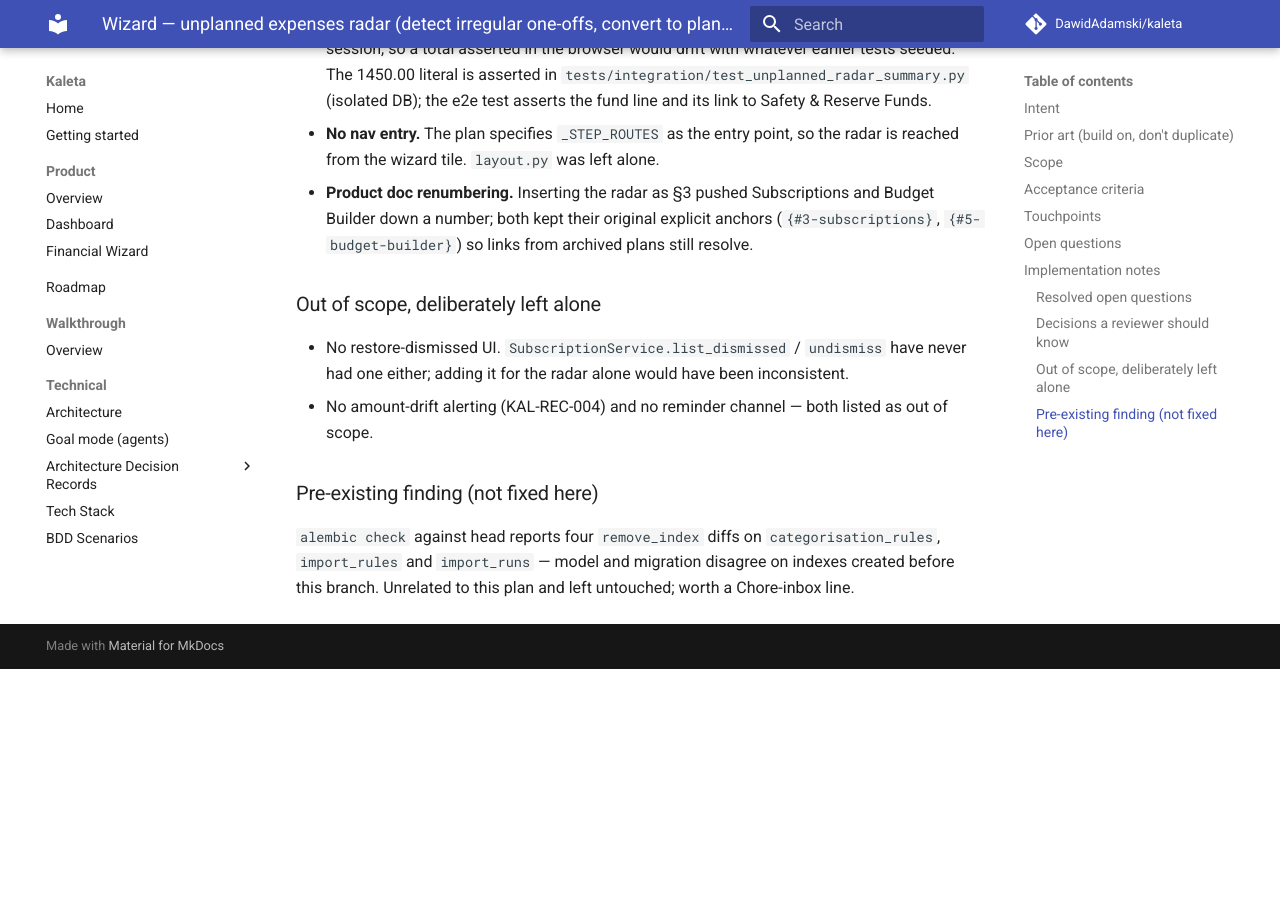
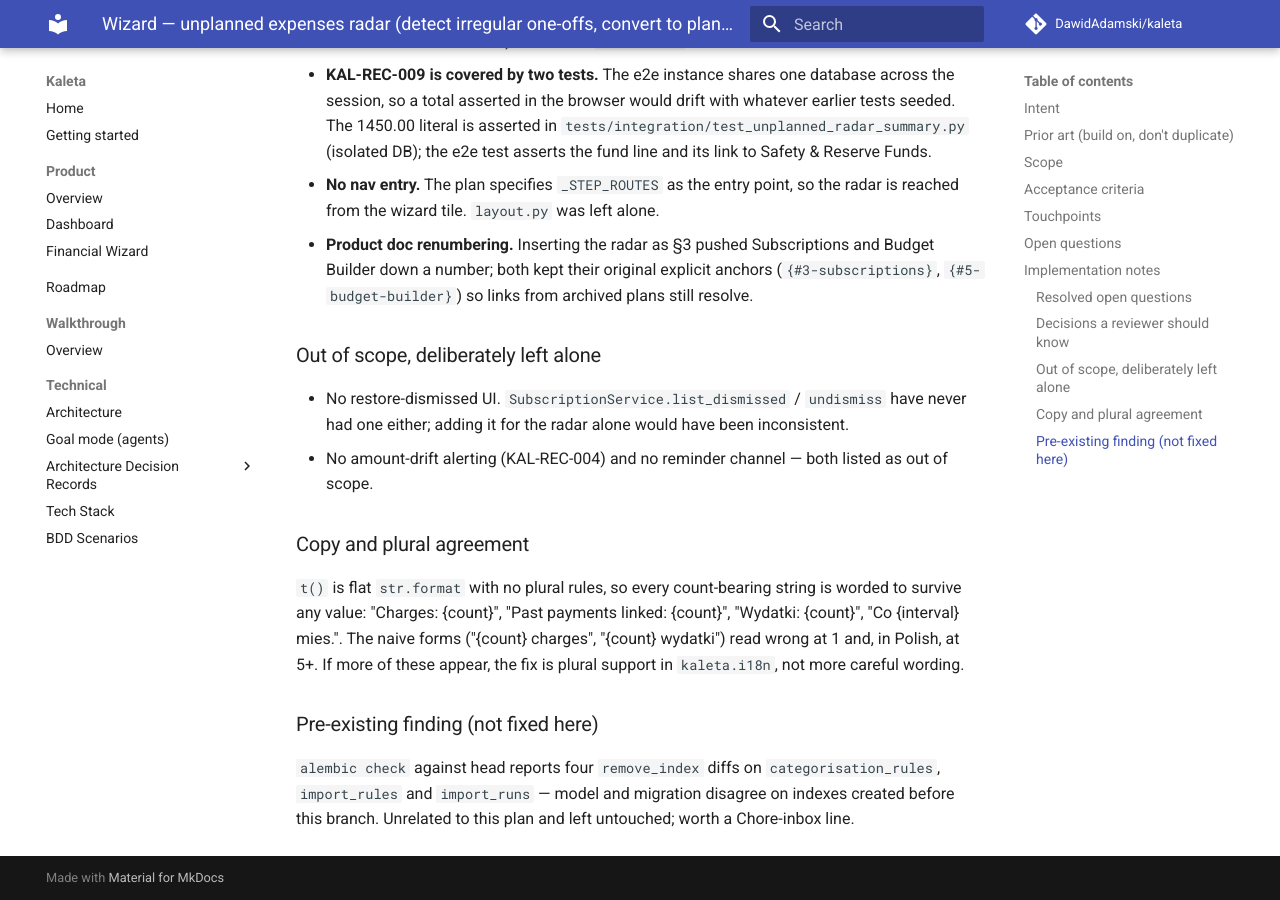
Before and after one commit to DawidAdamski/kaleta, an MkDocs documentation site: the page built from docs/plans/wizard-unplanned-radar.md, in a window 1280 px wide and 900 px high, scrolled down 3478 px. Built offline with MkDocs 1.6.1 and Material for MkDocs 9.7.7, drawn with Linux system fonts in a browser that asks for light colours; comment, search, counter and statistics services are not loaded; before the commit the page ends 4147 px from its top, so only the background shows below that; some of the changed text lies outside the part shown.

Commit message:
fix(wizard): word radar counts so they survive plural agreement
t() is flat str.format with no plural rules, so "{count} charges" reads
wrong at 1 and "{count} wydatki" reads wrong at 5+ — both reachable.
Every count-bearing radar string is now worded to survive any value
("Charges: {count}", "Wydatki: {count}", "Co {interval} mies.").

The yearly cadence collapses to a single label: MAX_GAP_DAYS caps the
gap at 450 days, so interval is provably 1 and the multi-year branch
was dead code with an ungrammatical Polish string behind it.

Also types _render_candidate_row's on_plan and _build_plan_dialog's
return as Callable[[RadarCandidate], None] instead of Any.

Co-Authored-By: Claude Opus 5 (1M context) <noreply@anthropic.com>
Claude-Session: https://claude.ai/code/session_01T166JKMXXtfNYX31CCSRbw

```diff
--- a/docs/plans/wizard-unplanned-radar.md
+++ b/docs/plans/wizard-unplanned-radar.md
@@ -126,7 +126,11 @@ tier), price-drift alerts.
   `YEARLY` with `interval = round(gap / 365)`; anything shorter maps
   to `MONTHLY` with `interval = max(2, round(gap / 30))`, so a
   quarterly cost becomes "every 3 months". The `MONTHLY` floor of 2
-  is what stops the radar from ever emitting a monthly plan.
+  is what stops the radar from ever emitting a monthly plan. Yearly is
+  always `interval = 1`: `MAX_GAP_DAYS` caps the gap at 450, well under
+  two years. Raising that ceiling means a multi-year label — and
+  `t()` has no plural mechanism, so a Polish "co N lat/lata" string
+  would need one first.
 - **Evidence link.** Converting a candidate reuses
   `PlannedTransactionService.create` and then sets
   `Transaction.planned_transaction_id` on the source charges. No new
@@ -177,6 +181,15 @@ tier), price-drift alerts.
 - No amount-drift alerting (KAL-REC-004) and no reminder channel —
   both listed as out of scope.
 
+### Copy and plural agreement
+
+`t()` is flat `str.format` with no plural rules, so every count-bearing
+string is worded to survive any value: "Charges: {count}", "Past
+payments linked: {count}", "Wydatki: {count}", "Co {interval} mies.".
+The naive forms ("{count} charges", "{count} wydatki") read wrong at
+1 and, in Polish, at 5+. If more of these appear, the fix is plural
+support in `kaleta.i18n`, not more careful wording.
+
 ### Pre-existing finding (not fixed here)
 
 `alembic check` against head reports four `remove_index` diffs on
```
Also changed, not shown: 5 other files.
